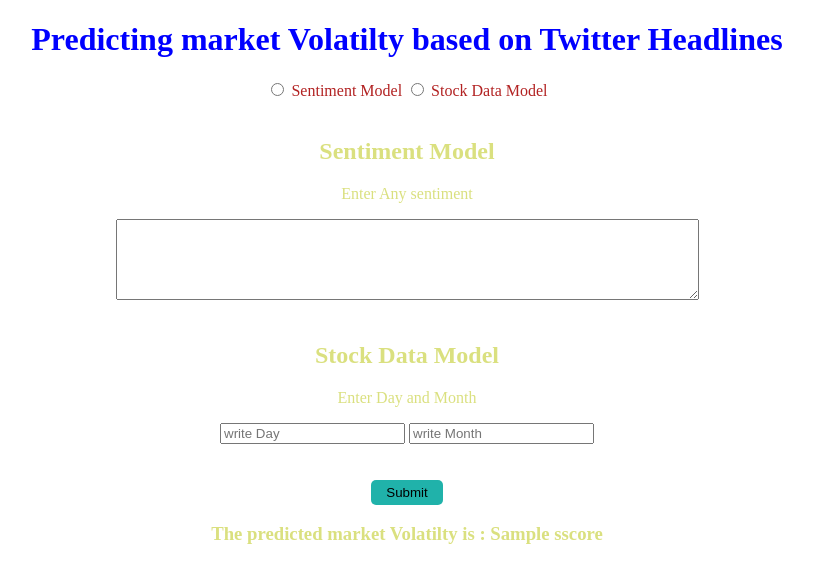
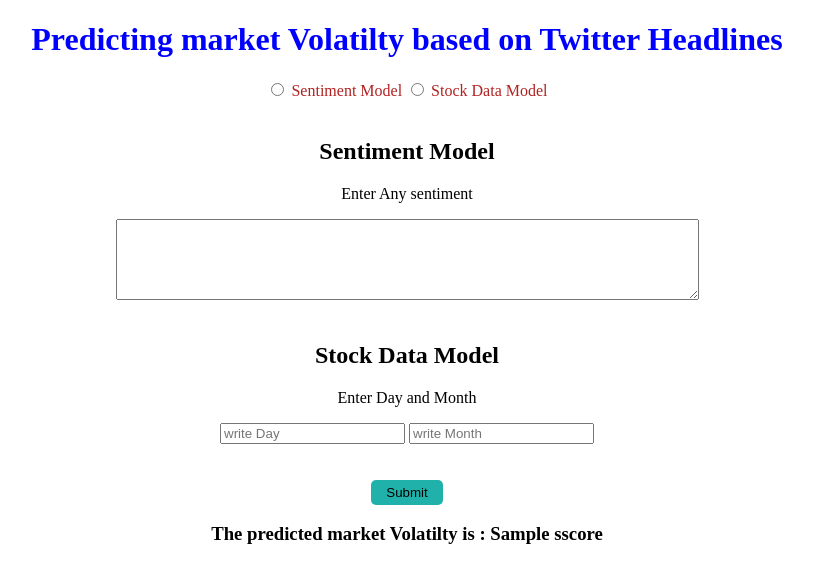
Before and after one commit to hadeelsameh/Predicting_Market_TeamB, a Flask app: template templates/index.html in a window 1280 px wide. Shown: the top 583 px of the page, without its empty margins (233-1046 px from the left). Run offline with Flask 2, Linux system fonts and the light colour scheme; the template is opened without the code that fills it: most values are stand-ins (such as "Sample title", 1, 10 or a date in 2020).

Commit message:
Update index.html

```diff
--- a/templates/index.html
+++ b/templates/index.html
@@ -7,7 +7,6 @@
     <title>TeamB Deployment</title>
     <style>
         body{
-            color:rgb(218, 224, 127);
             text-align: center;}
         h1 { color:blue}
         label { color:firebrick}
```
